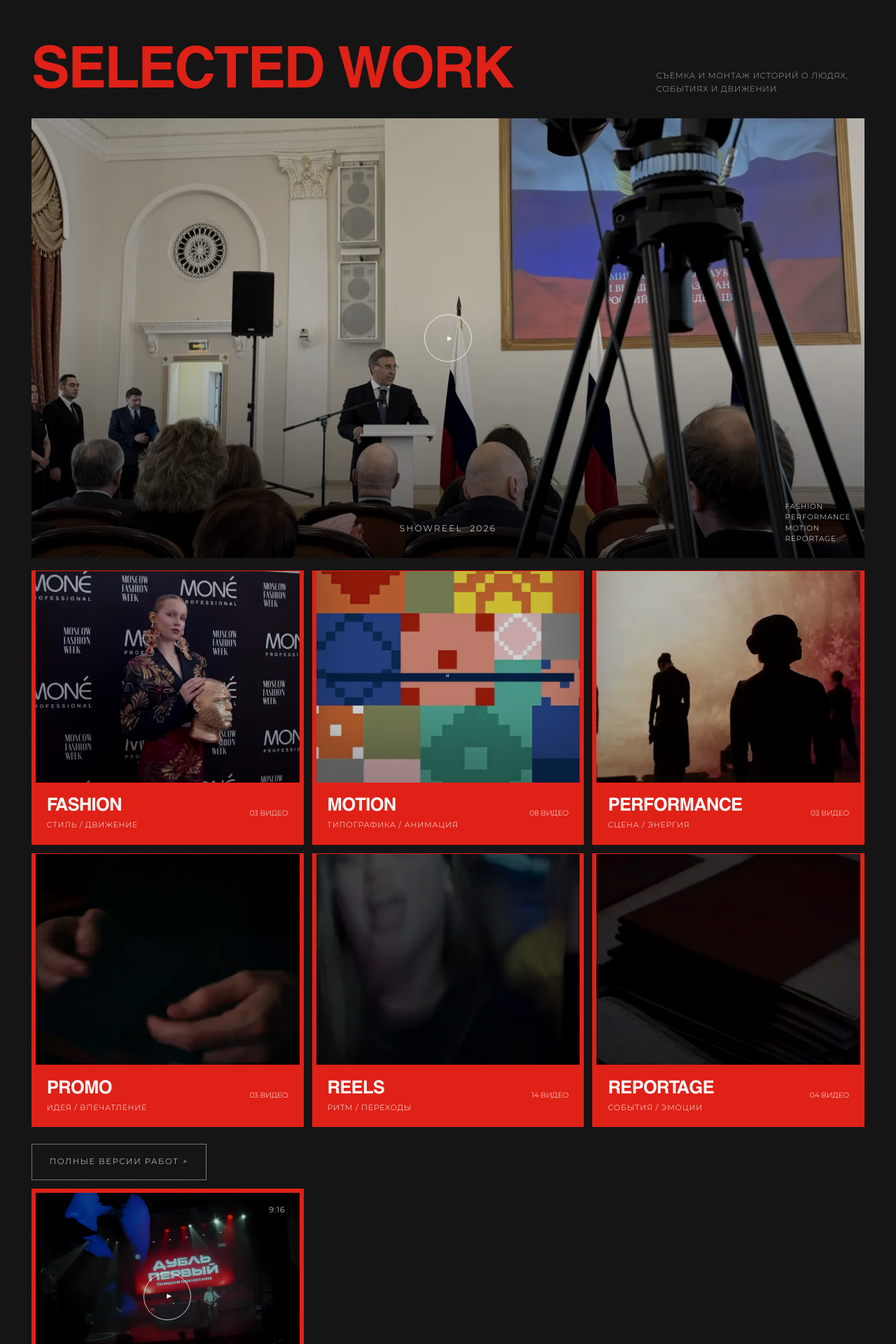
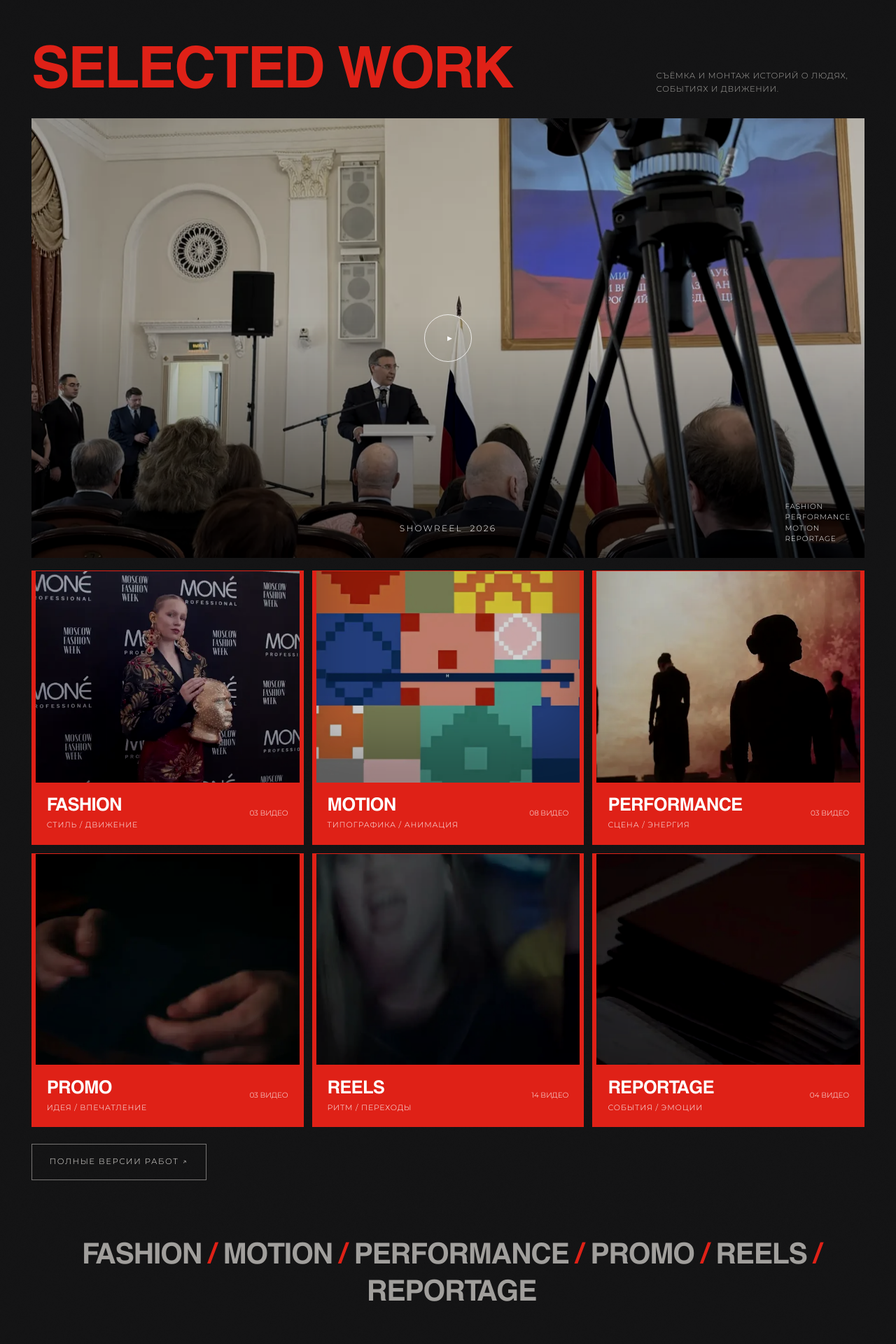
Before and after one commit to anastFILMS/portfolio, a React (Vite) app: page / in a window 1280 px wide. Shown: the part 880-2800 px from the top of the page at 70% size. Built offline with nearby package versions, Linux system fonts and the light colour scheme; a web font is replaced by a local one.

Commit message:
Remove duplicate club card and simplify scrolling and visual effects

```diff
--- a/src/App.tsx
+++ b/src/App.tsx
@@ -15,7 +15,7 @@ import {
   useTransform,
   type Variants,
 } from 'framer-motion';
-import { useLenis, lenisControl } from './hooks/useLenis';
+import { usePageScroll } from './hooks/usePageScroll';
 import { asset } from './lib/asset';
 import { VideoGallery } from './components/VideoGallery';
 import videos from './content/videos.json';
@@ -28,12 +28,6 @@ const workItems = [
   { number: '05', title: 'REELS', note: 'Ритм / переходы', slug: 'reels-02' },
   { number: '06', title: 'REPORTAGE', note: 'События / эмоции', slug: 'reportage-01' },
 ];
-
-const clubReel = {
-  title: 'CLUB REEL',
-  video: 'media/reels/club-reel.mp4',
-  poster: 'media/reels/club-reel-poster.webp',
-};
 
 const events = [
   { title: 'Московская неделя моды' },
@@ -106,13 +100,12 @@ const heroWord: Variants = {
 };
 
 export default function App() {
-  useLenis();
+  usePageScroll();
   const shouldReduceMotion = useReducedMotion();
   const [isCompactViewport, setIsCompactViewport] = useState(false);
   const [showAllEvents, setShowAllEvents] = useState(false);
   const [activeWork, setActiveWork] = useState<string | null>(null);
 
-  const isClubReel = activeWork === clubReel.title;
   const shouldDisableMotion = Boolean(shouldReduceMotion || isCompactViewport);
 
   const heroRef = useRef<HTMLElement>(null);
@@ -148,11 +141,6 @@ export default function App() {
     target: featuredRef,
     offset: ['start end', 'end start'],
   });
-  const featuredClip = useTransform(
-    featuredProgress,
-    [0, 0.42],
-    ['inset(10% 0% 10% 0%)', 'inset(0% 0% 0% 0%)'],
-  );
   const featuredImageY = useTransform(featuredProgress, [0, 1], [-12, 12]);
 
   const { scrollYProgress: workProgress } = useScroll({
@@ -229,13 +217,11 @@ export default function App() {
 
     document.body.classList.add('is-locked');
     pageMain?.setAttribute('inert', '');
-    lenisControl.stop();
     document.addEventListener('keydown', onKeyDown);
     return () => {
       cancelAnimationFrame(focusFrame);
       document.body.classList.remove('is-locked');
       if (!mainWasInert) pageMain?.removeAttribute('inert');
-      lenisControl.start();
       document.removeEventListener('keydown', onKeyDown);
       requestAnimationFrame(() => trigger?.focus());
     };
@@ -354,7 +340,10 @@ export default function App() {
                 ref={featuredRef}
                 onClick={(event) => openWork('SHOWREEL 2026', event.currentTarget)}
                 aria-label="Открыть Showreel 2026"
-                style={shouldDisableMotion ? undefined : { clipPath: featuredClip }}
+                initial={shouldDisableMotion ? false : { opacity: 0, y: 16 }}
+                whileInView={{ opacity: 1, y: 0 }}
+                viewport={{ once: true, amount: 0.15 }}
+                transition={{ duration: 0.45, ease: editorialEase }}
               >
                 <motion.span
                   className="featured-image-layer"
@@ -396,31 +385,6 @@ export default function App() {
               </div>
 
               <p className="full-works"><a className="ed-button" href="https://drive.google.com/drive/folders/1hl57Gqj79NJ3D88tBdiQsRzizuuK_IUd?usp=sharing" target="_blank" rel="noopener noreferrer">Полные версии работ ↗</a></p>
-
-              <div className="work-grid work-grid--reels">
-                <motion.button
-                  className="work-tile work-tile--reel"
-                  type="button"
-                  initial={shouldDisableMotion ? false : 'hidden'}
-                  whileInView="visible"
-                  viewport={{ once: true, amount: 0.3 }}
-                  variants={revealItem}
-                  onClick={(event) => openWork(clubReel.title, event.currentTarget)}
-                  aria-label="Смотреть клубный Reels — вертикальное видео"
-                >
-                  <span className="work-photo">
-                    <img src={asset(clubReel.poster)} alt="Свет и танцующая публика в клубе" loading="lazy" decoding="async" width={720} height={720} />
-                    <span className="work-photo-shade" />
-                    <span className="play-mark" aria-hidden="true">▶</span>
-                    <span className="reel-format">9:16</span>
-                  </span>
-                  <span className="work-caption">
-                    <b>{clubReel.title}</b>
-                    <small>Клуб / энергия</small>
-                    <i>↗</i>
-                  </span>
-                </motion.button>
-              </div>
 
               <motion.p
                 className="direction-line"
@@ -656,9 +620,9 @@ export default function App() {
                 aria-labelledby="dialog-title"
                 aria-describedby="dialog-description"
                 tabIndex={-1}
-                initial={{ opacity: 0, y: 28, clipPath: 'inset(8% 0% 0% 0%)' }}
-                animate={{ opacity: 1, y: 0, clipPath: 'inset(0% 0% 0% 0%)' }}
-                exit={{ opacity: 0, y: 18, clipPath: 'inset(0% 0% 8% 0%)' }}
+                initial={{ opacity: 0, y: 20 }}
+                animate={{ opacity: 1, y: 0 }}
+                exit={{ opacity: 0, y: 12 }}
                 transition={{ duration: 0.34, ease: editorialEase }}
                 onMouseDown={(event) => event.stopPropagation()}
               >
@@ -666,7 +630,7 @@ export default function App() {
                 <p>ANASTFILMS / WORK</p>
                 <h2 id="dialog-title">{activeWork}</h2>
                 {activeWork !== 'SHOWREEL 2026' ? (
-                  <VideoGallery key={activeWork} category={isClubReel ? 'REELS' : activeWork} initialSlug={isClubReel ? 'reels-02' : undefined} />
+                  <VideoGallery key={activeWork} category={activeWork} />
                 ) : (
                   <>
                     <p className="dialog-message" id="dialog-description">Общий шоурил готовится. Готовые работы уже доступны в шести подборках ниже.</p>
--- /dev/null
+++ b/src/hooks/usePageScroll.ts
@@ -0,0 +1,53 @@
+import { useEffect } from 'react';
+
+if (typeof window !== 'undefined') window.history.scrollRestoration = 'manual';
+
+/** Native scrolling avoids a permanent animation loop and wheel interception. */
+export function usePageScroll() {
+  useEffect(() => {
+    const reducedMotion = window.matchMedia('(prefers-reduced-motion: reduce)');
+    const navigation = performance.getEntriesByType('navigation')[0] as PerformanceNavigationTiming | undefined;
+    if (navigation?.type === 'reload') {
+      window.history.replaceState(window.history.state, '', window.location.pathname + window.location.search);
+      window.scrollTo(0, 0);
+    }
+
+    const targetFor = (hash: string) => {
+      if (!hash || hash === '#top') return document.body;
+      try { return document.getElementById(decodeURIComponent(hash.slice(1))); }
+      catch { return null; }
+    };
+    const scrollTo = (hash: string, smooth = false) => {
+      const target = targetFor(hash);
+      if (!target) return;
+      const top = target === document.body ? 0 : target.getBoundingClientRect().top + window.scrollY - 16;
+      window.scrollTo({ top, behavior: smooth && !reducedMotion.matches ? 'smooth' : 'auto' });
+    };
+
+    let cancelled = false;
+    const initialHash = window.location.hash;
+    const initialFrame = requestAnimationFrame(() => scrollTo(initialHash));
+    void document.fonts.ready.then(() => {
+      if (!cancelled && window.location.hash === initialHash) scrollTo(initialHash);
+    });
+
+    const onClick = (event: MouseEvent) => {
+      if (event.defaultPrevented || event.button !== 0 || event.metaKey || event.ctrlKey || event.shiftKey || event.altKey) return;
+      const link = (event.target as Element | null)?.closest<HTMLAnchorElement>('a[href^="#"]');
+      const hash = link?.getAttribute('href');
+      if (!hash || hash === '#' || !targetFor(hash)) return;
+      event.preventDefault();
+      if (window.location.hash !== hash) window.history.pushState(null, '', hash);
+      scrollTo(hash, true);
+    };
+    const onHistoryChange = () => scrollTo(window.location.hash);
+    document.addEventListener('click', onClick);
+    window.addEventListener('popstate', onHistoryChange);
+    return () => {
+      cancelled = true;
+      cancelAnimationFrame(initialFrame);
+      document.removeEventListener('click', onClick);
+      window.removeEventListener('popstate', onHistoryChange);
+    };
+  }, []);
+}
--- a/src/styles/editorial.css
+++ b/src/styles/editorial.css
@@ -61,7 +61,7 @@ img { display: block; width: 100%; }
   pointer-events: none;
   background: url('/textures/paper.png') 0 0 / 360px auto repeat;
   opacity: 0.045;
-  mix-blend-mode: screen;
+
 }
 
 .skip-link {
@@ -235,7 +235,7 @@ img { display: block; width: 100%; }
   overflow: hidden;
   background: #1b1b1b;
   color: white;
-  will-change: clip-path;
+
 }
 .featured-image-layer {
   position: absolute;
@@ -248,9 +248,9 @@ img { display: block; width: 100%; }
   object-fit: cover;
   object-position: 50% 50%;
   filter: saturate(0.72) contrast(1.08) brightness(0.82);
-  transition: transform 700ms cubic-bezier(.2,.8,.2,1), filter 300ms ease;
+  transition: transform 500ms cubic-bezier(.2,.8,.2,1);
 }
-.featured-work:hover .featured-image-layer img { transform: scale(1.015); filter: saturate(0.92) contrast(1.08) brightness(0.9); }
+.featured-work:hover .featured-image-layer img { transform: scale(1.015);  }
 .featured-overlay {
   position: absolute;
   inset: 0;
@@ -298,10 +298,10 @@ img { display: block; width: 100%; }
   height: 100%;
   object-fit: cover;
   filter: saturate(0.72) contrast(1.1) brightness(0.82);
-  transition: transform 650ms cubic-bezier(.2,.8,.2,1), filter 250ms ease;
+  transition: transform 450ms cubic-bezier(.2,.8,.2,1);
 }
 .work-photo-shade { position: absolute; inset: 0; box-shadow: inset 0 -60px 70px rgb(0 0 0 / 24%); }
-.work-tile:hover .work-photo img { transform: scale(1.015); filter: saturate(1) contrast(1.06) brightness(0.92); }
+.work-tile:hover .work-photo img { transform: scale(1.015);  }
 .work-caption {
   min-height: 88px;
   padding: 1rem;
@@ -314,28 +314,6 @@ img { display: block; width: 100%; }
 .work-caption b { font-family: var(--display); font-size: clamp(1.1rem, 2.1vw, 2.1rem); line-height: 1; letter-spacing: 0.01em; }
 .work-caption small { grid-column: 1; font-family: var(--body); font-size: 0.68rem; letter-spacing: 0.08em; text-transform: uppercase; }
 .work-caption i { grid-column: 2; grid-row: 1 / 3; align-self: center; font-family: var(--body); font-size: 0.7rem; font-style: normal; }
-.work-tile--reel {
-  aspect-ratio: 1;
-  display: grid;
-  grid-template-rows: minmax(0, 1fr) auto;
-  padding: 6px 6px 0;
-}
-.work-tile--reel .work-photo { min-height: 0; height: 100%; aspect-ratio: auto; }
-.work-tile--reel .work-caption { padding-inline: 0.65rem; }
-.work-tile--reel .work-photo img { filter: saturate(0.85) contrast(1.06) brightness(0.88); }
-.work-tile--reel:hover .play-mark, .work-tile--reel:focus-visible .play-mark {
-  transform: translate(-50%, -50%) scale(1.08);
-  background: rgb(0 0 0 / 30%);
-}
-.reel-format {
-  position: absolute;
-  top: 0.8rem;
-  right: 0.8rem;
-  padding: 0.2rem 0.45rem;
-  background: rgb(0 0 0 / 60%);
-  font-size: 0.7rem;
-  letter-spacing: 0.08em;
-}
 .direction-line {
   margin-top: clamp(3rem, 6vw, 6rem);
   font-family: var(--display);
@@ -476,7 +454,7 @@ img { display: block; width: 100%; }
 .skill-row:hover span { color: var(--white); }
 
 .contacts { min-height: 590px; padding: clamp(5rem, 9vw, 9rem) 0 2.25rem; background: var(--contact-red); color: #090909; border-top-color: var(--contact-red); }
-.contacts::after { mix-blend-mode: multiply; opacity: 0.09; }
+.contacts::after { opacity: 0.05; }
 .contacts-inner { min-height: 430px; display: grid; grid-template-columns: minmax(0, 0.18fr) minmax(0, 1fr); grid-template-rows: auto auto 1fr auto; align-items: start; }
 .contacts-kicker { font-family: var(--body); font-size: 0.75rem; line-height: 1.5; letter-spacing: 0.1em; }
 .contacts h2 {
@@ -524,7 +502,7 @@ img { display: block; width: 100%; }
   place-items: center;
   padding: 1rem;
   background: rgb(0 0 0 / 82%);
-  backdrop-filter: blur(8px);
+  backdrop-filter: blur(3px);
 }
 .work-dialog {
   position: relative;
```
